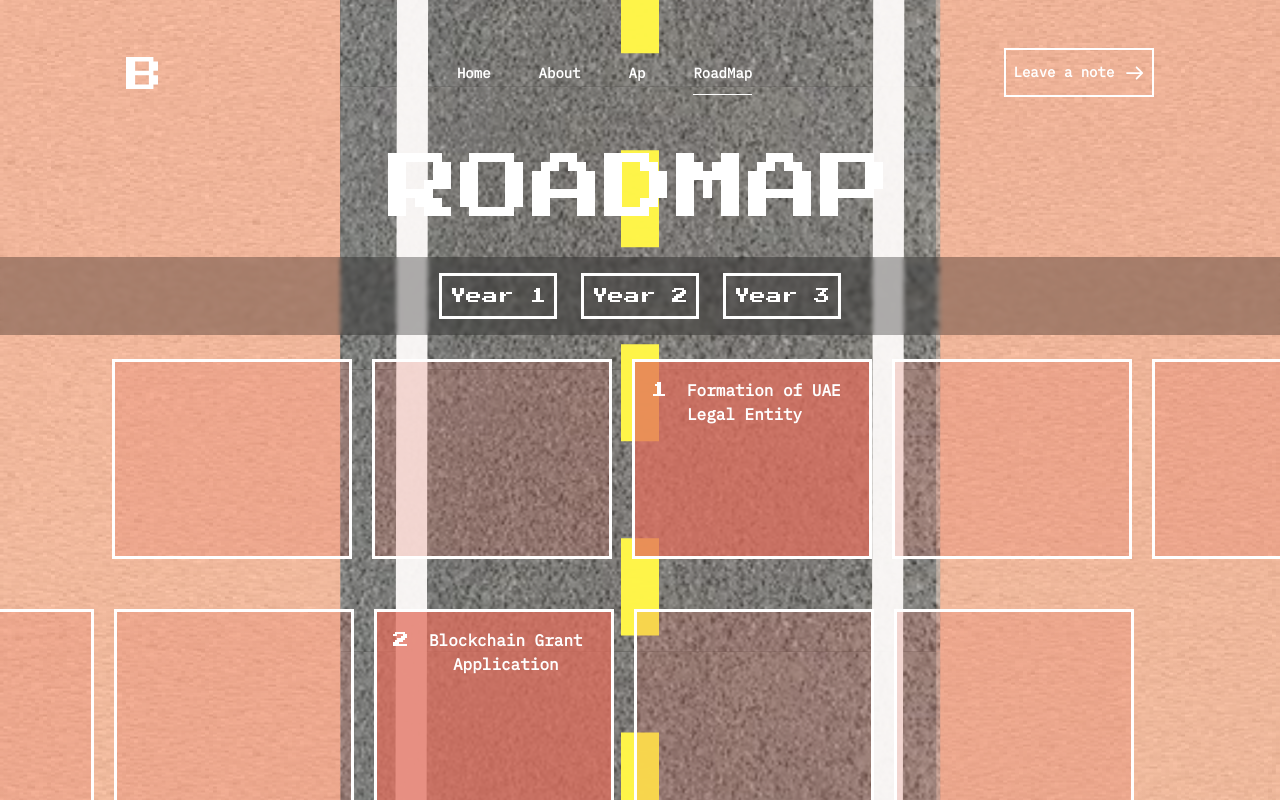
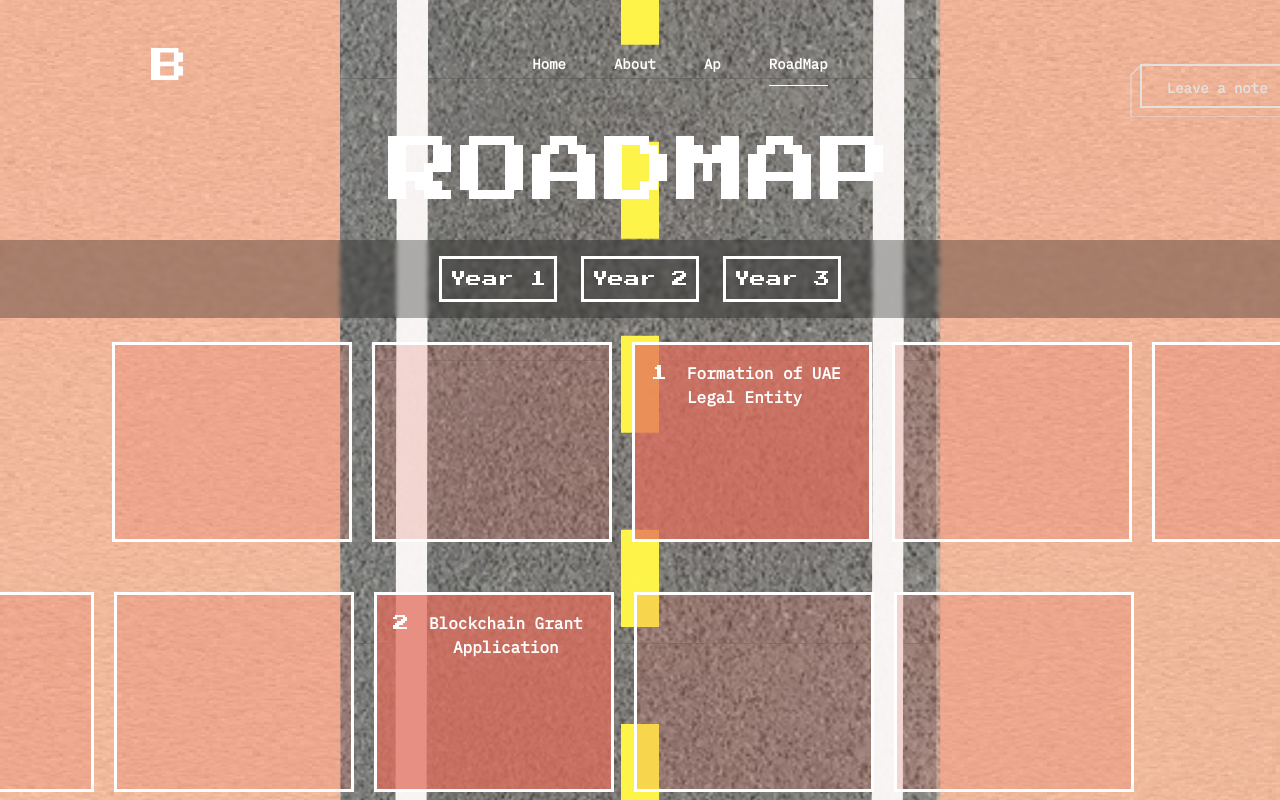
Before and after one commit to RawadKadi/BDAO-2, a Next.js app: page /roadmap in a window 1280 px wide. Shown: the top 800 px of the page. Built offline with nearby package versions, Linux system fonts and the light colour scheme.

Commit message:
leave a note button update

```diff
--- a/src/app/components/button.js
+++ b/src/app/components/button.js
@@ -0,0 +1,15 @@
+import "./buttons.scss";
+import button from "./button-3d.png"
+import Image from "next/image";
+
+export default function Button() {
+    return (
+        <>
+    <div id="contact-button" >
+                <p>Leave a note </p>
+                <Image src={button} alt="Button Image" width={300} height={200} />
+
+            </div>
+        </>
+    );
+}
--- /dev/null
+++ b/src/app/components/buttons.scss
@@ -0,0 +1,51 @@
+#contact-button {
+    position: absolute;
+    overflow: hidden;
+    height: 54px;
+    width: 165px;
+    text-align: right;
+ transition: 0.2s ease-in-out;
+
+
+
+}
+#contact-button:hover {
+       height: 44px;
+    width: 154px;
+    margin-top: 10px;
+}
+#contact-button:hover p {
+        left: 0;
+   bottom: 0px;
+   color:#FF6541;
+    border: 1px solid #FF6541;
+}
+#contact-button p  {
+      font-family: 'IBM Plex Mono';
+    font-style: normal;
+    font-weight: 600;
+    font-size: 14px;
+    /* line-height: 160%; */
+    color: #E5E0DD;
+    z-index: 1;
+    padding: 12px 0;
+
+    cursor: pointer;
+    position: absolute;
+    left: 11px;
+   bottom: 10px;
+    border: 2px solid #E5E0DD;
+    height: 44px;
+    display: inline-block;
+    transition: 0.2s ease-in-out;
+    width: 154px;
+    text-align: center;
+
+}
+
+#contact-button img {
+    position: absolute;
+   left: 1px;
+    bottom: 1px;
+
+}
--- a/src/app/header-layout.js
+++ b/src/app/header-layout.js
@@ -6,7 +6,7 @@ import Image from "next/image";
 import Link from "next/link";
 import React from "react";
 import { useRouter } from "next/navigation";
-
+import Button from "./components/button";
 const Header = () => {
     const [isOpen, setOpen] = React.useState(false);
     const router = useRouter();
@@ -60,10 +60,7 @@ const Header = () => {
                 </div>
 
                 <div className="">
-                    <button className="p-2 flex relative text-[14px] font-semibold border-2 border-white py-3">
-                        <span>Leave a note</span>
-                        <img width={18} className="ml-3 mt-1" src="/Arrow 1.svg" />
-                    </button>
+                    <Button />
                 </div>
                 <div onClick={toggleDropdown} className="md:hidden cursor-pointer">
                     <Image
```
Also changed, not shown: src/app/components/button-3d.png (added), src/app/components/button-3d.svg (added).
